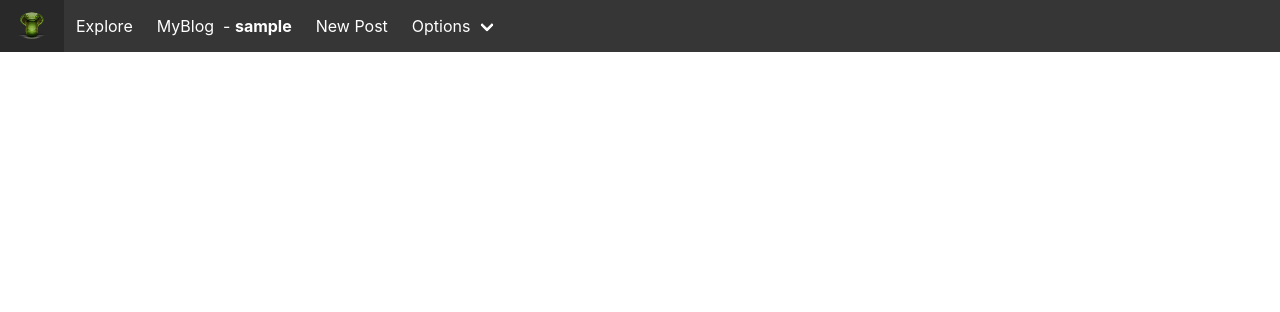
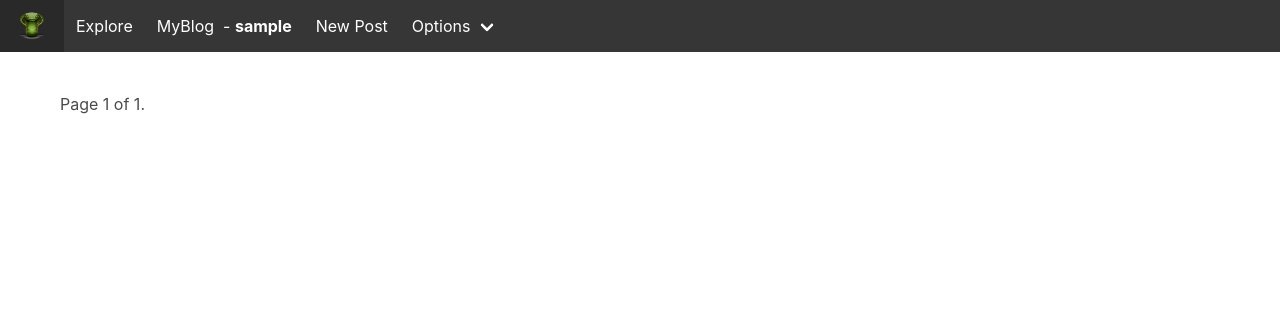
Before and after one commit to joaoluizneto/pyblog, a Django app: page /post/ in a window 1280 px wide. Shown: the top 312 px of the page. Run offline with Django 3.2, Linux system fonts and the light colour scheme; the visitor is signed in with stand-in values (Sample User, id 1); data that the repository does not hold is empty; parts of the project's set-up code (start-up, migrations or seed data) failed here and were passed over; some libraries are stand-ins or nearby versions.

Commit message:
paginaçao

```diff
--- a/pyblog/instagram_clone/templates/index.html
+++ b/pyblog/instagram_clone/templates/index.html
@@ -12,7 +12,7 @@
 <div class="columns is-mobile is-centered">
   <div class="column is-full-mobile is-three-quarters-tablet is-three-quarters-desktop is-three-quarters-widescreen is-three-quarters-fullhd">
 
-    {% for post_item,profile in post_items %}
+    {% for post_item,profile in page_obj %}
     <div class="card ">
       <div class="card-image">
 
@@ -81,4 +81,22 @@
   </div>
 </div>
 
+<div class="pagination">
+  <span class="step-links">
+      {% if page_obj.has_previous %}
+          <a href="?page=1">&laquo; first</a>
+          <a href="?page={{ page_obj.previous_page_number }}">previous</a>
+      {% endif %}
+
+      <span class="current">
+          Page {{ page_obj.number }} of {{ page_obj.paginator.num_pages }}.
+      </span>
+
+      {% if page_obj.has_next %}
+          <a href="?page={{ page_obj.next_page_number }}">next</a>
+          <a href="?page={{ page_obj.paginator.num_pages }}">last &raquo;</a>
+      {% endif %}
+  </span>
+</div>
+
 {% endblock %}
--- a/pyblog/post/views.py
+++ b/pyblog/post/views.py
@@ -14,11 +14,39 @@ from django.contrib.auth.decorators import login_required
 from django.urls import reverse
 from authy.models import Profile
 
-
+from django.shortcuts import render
+from django.core.paginator import Paginator
 
 # Create your views here.
 @login_required
 def index(request):
+	user = request.user
+	posts = Stream.objects.filter(user=user)
+
+	group_ids = []
+
+	for post in posts:
+		group_ids.append(post.post_id)
+
+	#post_items_list = Post.objects.filter(id__in=group_ids).all().order_by('-posted')
+	post_items_list = Post.objects.all().order_by('-posted')
+	post_items=[]
+	for post in post_items_list:
+		profile = Profile.objects.get(user=post.user)
+		post_items.append((post, profile))
+
+	paginator = Paginator(post_items, 3) # Show 3 posts per page.
+
+	page_number = request.GET.get('page')
+	page_obj = paginator.get_page(page_number)
+	context = {
+		#'post_items': post_items,
+		'page_obj': page_obj,
+	}
+	return render(request, 'index.html', context)
+
+@login_required
+def feed(request):
 	user = request.user
 	posts = Stream.objects.filter(user=user)
 
@@ -40,6 +68,7 @@ def index(request):
 	}
 
 	return HttpResponse(template.render(context, request))
+
 
 def PostDetails(request, post_id):
 	post = get_object_or_404(Post, id=post_id)
```
Also changed, not shown: pyblog/media/user_7/profile.jpg.
